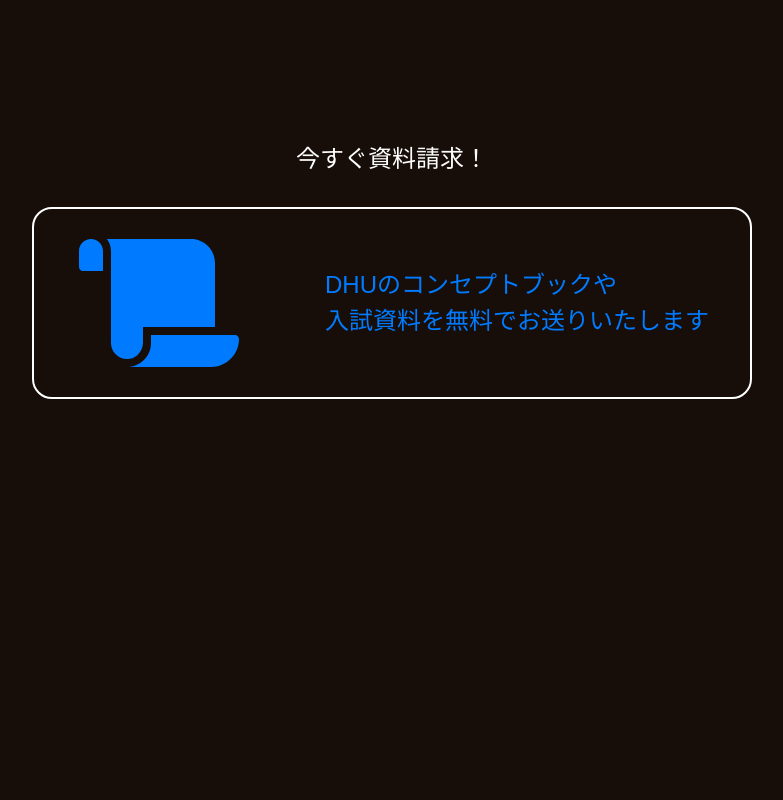
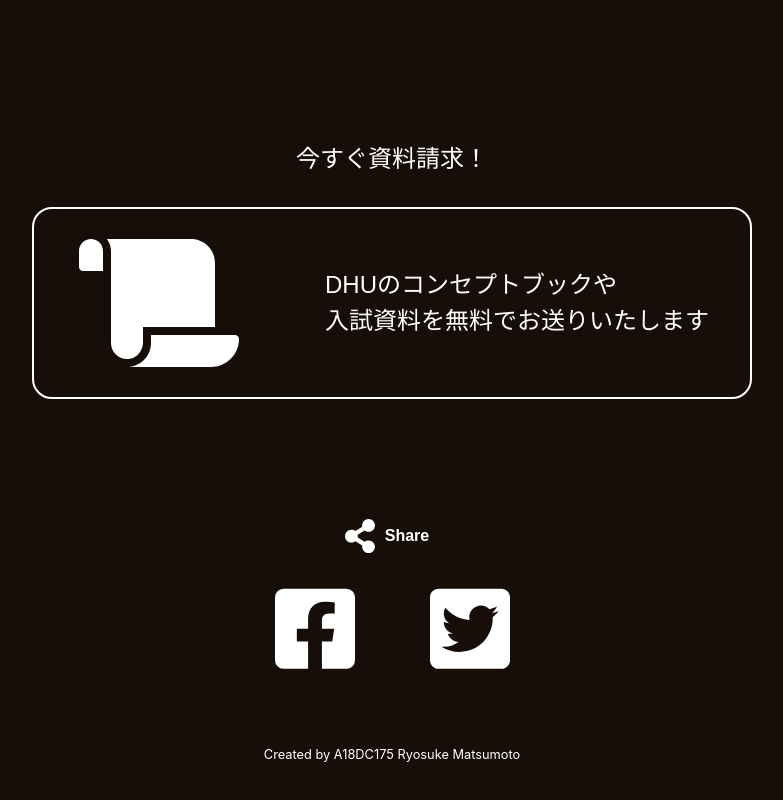
Before and after one commit to rm08K/WebsiteExpressionExercisesAppliedA, a plain HTML site: page docs/index.html in a window 1280 px wide. Shown: the part 5523-6323 px from the top of the page, without its empty margins (248-1031 px from the left). Before the commit the page ends 5922 px from the top, so only its background shows below. Drawn offline with nearby package versions, Linux system fonts and the light colour scheme.

Commit message:
How's it going?

```diff
--- a/docs/index.html
+++ b/docs/index.html
@@ -204,8 +204,8 @@
         <h2 class="section8-title">今すぐ資料請求！</h2>
         <a class="section8-link" href="#">
             <div class="section8-content">
-                <svg class="section8-content_img" aria-hidden="true" focusable="false" data-prefix="fas"
-                    data-icon="scroll" class="svg-inline--fa fa-scroll fa-w-20" role="img"
+                <svg aria-hidden="true" focusable="false" data-prefix="fas"
+                    data-icon="scroll" class="svg-inline--fa fa-scroll fa-w-20 section8-content_img" role="img"
                     xmlns="http://www.w3.org/2000/svg" viewBox="0 0 640 512">
                     <path fill="currentColor"
                         d="M48 0C21.53 0 0 21.53 0 48v64c0 8.84 7.16 16 16 16h80V48C96 21.53 74.47 0 48 0zm208 412.57V352h288V96c0-52.94-43.06-96-96-96H111.59C121.74 13.41 128 29.92 128 48v368c0 38.87 34.65 69.65 74.75 63.12C234.22 474 256 444.46 256 412.57zM288 384v32c0 52.93-43.06 96-96 96h336c61.86 0 112-50.14 112-112 0-8.84-7.16-16-16-16H288z">
@@ -215,6 +215,39 @@
             </div>
         </a>
     </section>
+    <footer class="footer">
+        <div class="footer-flexbox">
+            <svg aria-hidden="true" focusable="false" data-prefix="fas" data-icon="share-alt"
+                class="svg-inline--fa fa-share-alt fa-w-14 footer-img" role="img" xmlns="http://www.w3.org/2000/svg"
+                viewBox="0 0 448 512">
+                <path fill="currentColor"
+                    d="M352 320c-22.608 0-43.387 7.819-59.79 20.895l-102.486-64.054a96.551 96.551 0 0 0 0-41.683l102.486-64.054C308.613 184.181 329.392 192 352 192c53.019 0 96-42.981 96-96S405.019 0 352 0s-96 42.981-96 96c0 7.158.79 14.13 2.276 20.841L155.79 180.895C139.387 167.819 118.608 160 96 160c-53.019 0-96 42.981-96 96s42.981 96 96 96c22.608 0 43.387-7.819 59.79-20.895l102.486 64.054A96.301 96.301 0 0 0 256 416c0 53.019 42.981 96 96 96s96-42.981 96-96-42.981-96-96-96z">
+                </path>
+            </svg>
+            <h3 class="footer-title">Share</h3>
+        </div>
+        <div class="footer-flexbox2">
+            <a class="footer-link" href="">
+                <svg aria-hidden="true" focusable="false" data-prefix="fab" data-icon="facebook-square"
+                    class="svg-inline--fa fa-facebook-square fa-w-14 footer-shareimg" role="img" xmlns="http://www.w3.org/2000/svg"
+                    viewBox="0 0 448 512">
+                    <path fill="currentColor"
+                        d="M400 32H48A48 48 0 0 0 0 80v352a48 48 0 0 0 48 48h137.25V327.69h-63V256h63v-54.64c0-62.15 37-96.48 93.67-96.48 27.14 0 55.52 4.84 55.52 4.84v61h-31.27c-30.81 0-40.42 19.12-40.42 38.73V256h68.78l-11 71.69h-57.78V480H400a48 48 0 0 0 48-48V80a48 48 0 0 0-48-48z">
+                    </path>
+                </svg>
+            </a>
+            <a class="footer-link" href="">
+                <svg aria-hidden="true" focusable="false" data-prefix="fab" data-icon="twitter-square"
+                    class="svg-inline--fa fa-twitter-square fa-w-14 footer-shareimg" role="img" xmlns="http://www.w3.org/2000/svg"
+                    viewBox="0 0 448 512">
+                    <path fill="currentColor"
+                        d="M400 32H48C21.5 32 0 53.5 0 80v352c0 26.5 21.5 48 48 48h352c26.5 0 48-21.5 48-48V80c0-26.5-21.5-48-48-48zm-48.9 158.8c.2 2.8.2 5.7.2 8.5 0 86.7-66 186.6-186.6 186.6-37.2 0-71.7-10.8-100.7-29.4 5.3.6 10.4.8 15.8.8 30.7 0 58.9-10.4 81.4-28-28.8-.6-53-19.5-61.3-45.5 10.1 1.5 19.2 1.5 29.6-1.2-30-6.1-52.5-32.5-52.5-64.4v-.8c8.7 4.9 18.9 7.9 29.6 8.3a65.447 65.447 0 0 1-29.2-54.6c0-12.2 3.2-23.4 8.9-33.1 32.3 39.8 80.8 65.8 135.2 68.6-9.3-44.5 24-80.6 64-80.6 18.9 0 35.9 7.9 47.9 20.7 14.8-2.8 29-8.3 41.6-15.8-4.9 15.2-15.2 28-28.8 36.1 13.2-1.4 26-5.1 37.8-10.2-8.9 13.1-20.1 24.7-32.9 34z">
+                    </path>
+                </svg>
+            </a>
+        </div>
+        <small class="footer-copyright">Created by A18DC175 Ryosuke Matsumoto</small>
+    </footer>
     <script src="https://cdnjs.cloudflare.com/ajax/libs/Swiper/5.4.2/js/swiper.min.js"></script>
     <script src="./js/swiper.js"></script>
 </body>
--- a/docs/scss/style.scss
+++ b/docs/scss/style.scss
@@ -1,5 +1,10 @@
 $maintextcolor: #fff;
 $accentcolor: #F60;
+
+a:hover {
+    text-decoration: none;
+    color: $accentcolor;
+}
 
 .minchoFont {
     font-family: "游明朝", YuMincho, "Hiragino Mincho ProN W3", "ヒラギノ明朝 ProN W3", "Hiragino Mincho ProN", "HG明朝E", "ＭＳ Ｐ明朝", "ＭＳ 明朝", serif;
@@ -257,11 +262,6 @@
             padding: 9px 23px 7px 22px;
             background-color: #fff;
             border-radius: 20px;
-            text-decoration: none;
-            &:hover {
-                text-decoration: none;
-                color: $accentcolor;
-            }
         }
     }
 }
@@ -287,9 +287,6 @@
             display: block;
             position: relative;
             color: $maintextcolor;
-            &:hover {
-                color: $accentcolor;
-            }
         }
         &_title {
             @extend .gothicFont;
@@ -316,6 +313,10 @@
         display: block;
         width: 720px;
         margin: auto;
+        color: $maintextcolor;
+        &:hover {
+            color: $accentcolor;
+        }
     }
     &-content {
         margin-top: 30px;
@@ -335,3 +336,40 @@
         }
     }
 }
+
+.footer {
+    color: $maintextcolor;
+    &-flexbox {
+        display: flex;
+        justify-content: center;
+        margin-top: 120px;
+    }
+    &-img {
+        width: 30px;
+    }
+    &-title {
+        @extend .gothicFont;
+        font-size: 1rem;
+        height: 1.5rem;
+        font-weight: bold;
+        margin: auto 10px;
+    }
+    &-flexbox2 {
+        display: flex;
+        justify-content: center;
+        margin-top: 30px;
+    }
+    &-link {
+        color: $maintextcolor;
+        width: 80px;
+        &:first-child {
+            margin-right: 75px;
+        }
+    }
+    &-copyright {
+        display: block;
+        text-align: center;
+        margin-top: 70px;
+        margin-bottom: 110px;
+    }
+}
```
Also changed, not shown: docs/css/style.css.
